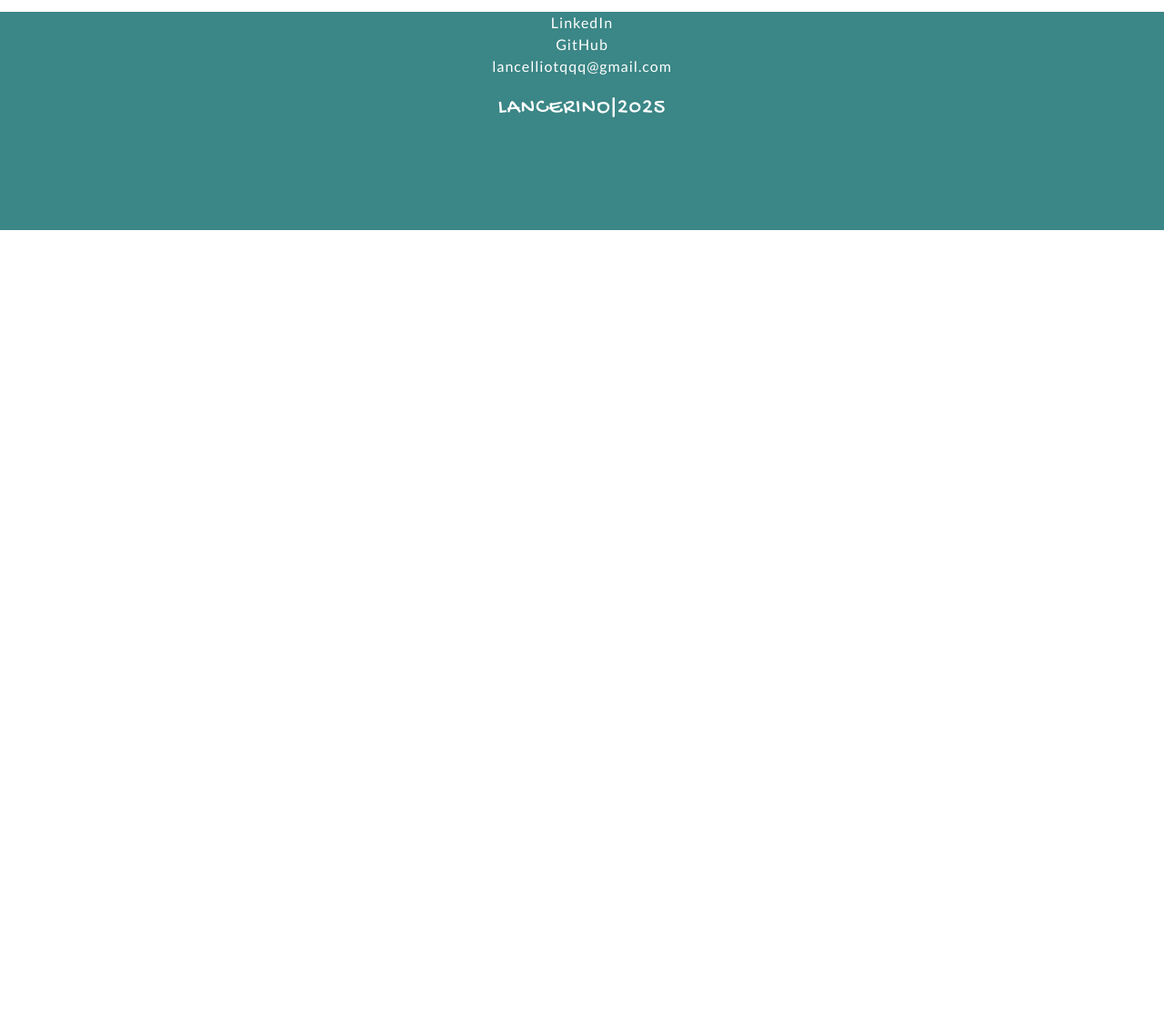
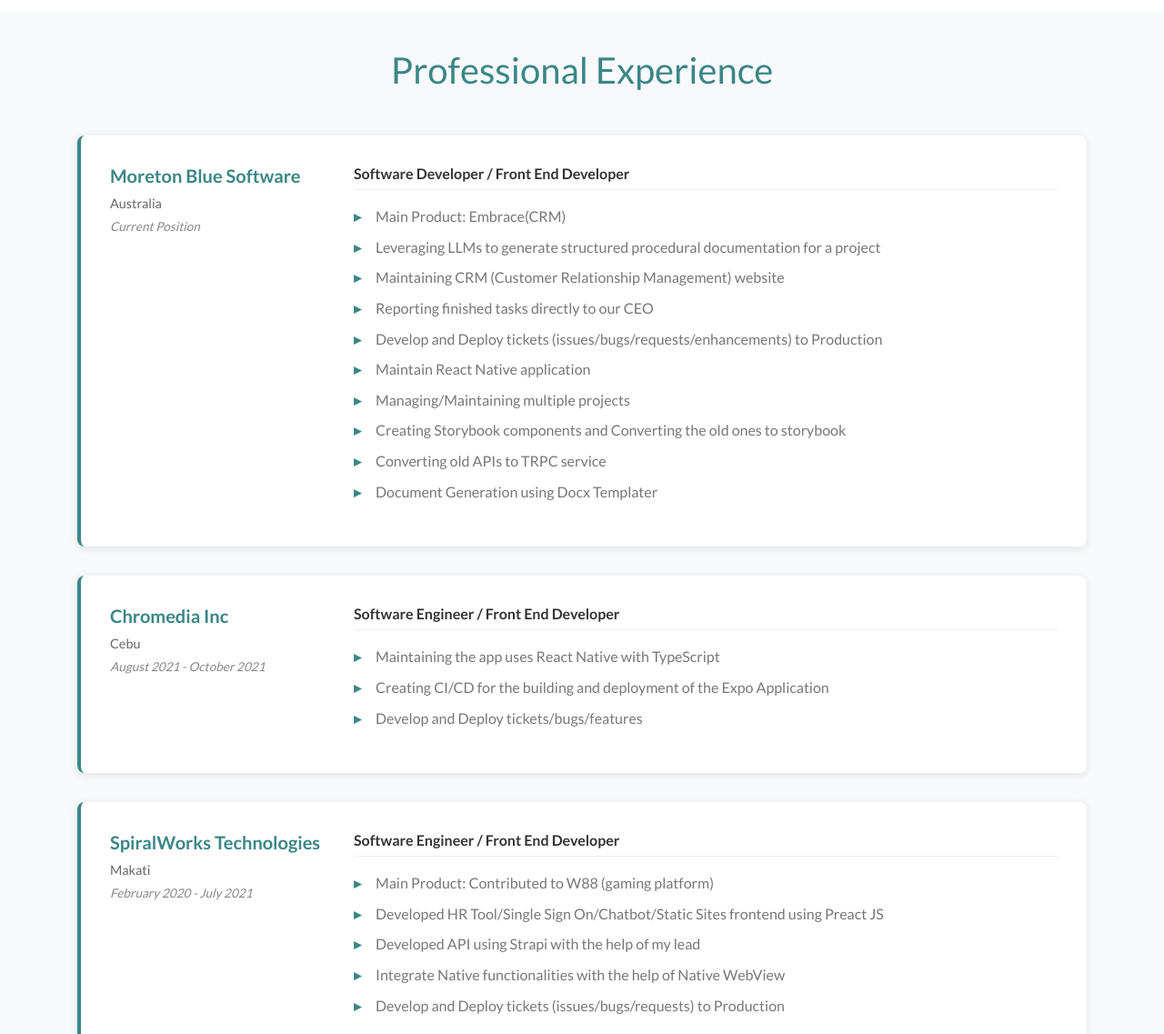
Before and after one commit to lanceliamll/lanceliamll.github.io, a website: page index.html in a window 1280 px wide. Shown: the part 1283-2420 px from the top of the page at 91% size. Before the commit the page ends 1536 px from the top, so only its background shows below. Drawn offline with nearby package versions, Linux system fonts and the light colour scheme.

Commit message:
Added professional experience

```diff
--- a/css/style.css
+++ b/css/style.css
@@ -127,6 +127,79 @@
   margin-bottom: 2vh;
 }
 
+/* Experience Section */
+
+.experience-section {
+  background-color: #f8f9fa;
+  padding: 5vh 0;
+  position: relative;
+}
+
+.experience-container {
+  margin: 0 2rem;
+}
+
+.experience-container h1 {
+  text-align: center;
+  margin-bottom: 3rem;
+  color: #3b8686;
+}
+
+.experience-item {
+  background: white;
+  border-radius: 8px;
+  padding: 2rem;
+  margin-bottom: 2rem;
+  box-shadow: 0 2px 10px rgba(0, 0, 0, 0.1);
+  border-left: 4px solid #3b8686;
+}
+
+.company-name {
+  color: #3b8686;
+  font-weight: 700;
+  margin-bottom: 0.5rem;
+}
+
+.location {
+  color: #666;
+  font-size: 0.9rem;
+  margin-bottom: 0.25rem;
+}
+
+.duration {
+  color: #888;
+  font-size: 0.85rem;
+  font-style: italic;
+}
+
+.job-title {
+  color: #333;
+  font-weight: 600;
+  margin-bottom: 1rem;
+  border-bottom: 1px solid #eee;
+  padding-bottom: 0.5rem;
+}
+
+.responsibilities {
+  list-style-type: none;
+  padding-left: 0;
+}
+
+.responsibilities li {
+  position: relative;
+  padding-left: 1.5rem;
+  margin-bottom: 0.5rem;
+  line-height: 1.6;
+}
+
+.responsibilities li:before {
+  content: "▸";
+  color: #3b8686;
+  position: absolute;
+  left: 0;
+  font-weight: bold;
+}
+
 .projects-section {
   height: 100%;
   background-size: cover;
--- a/index.html
+++ b/index.html
@@ -118,6 +118,82 @@
     </div>
   </div>
 
+  <!-- Experience Section -->
+  <div class="experience-section">
+    <div class="experience-container">
+      <h1>Professional Experience</h1>
+      <div class="container">
+
+        <!-- Moreton Blue Software -->
+        <div class="experience-item">
+          <div class="row">
+            <div class="col-md-3">
+              <h5 class="company-name">Moreton Blue Software</h5>
+              <p class="location">Australia</p>
+              <p class="duration">Current Position</p>
+            </div>
+            <div class="col-md-9">
+              <h6 class="job-title">Software Developer / Front End Developer</h6>
+              <ul class="responsibilities">
+                <li>Main Product: Embrace(CRM)</li>
+                <li>Leveraging LLMs to generate structured procedural documentation for a project</li>
+                <li>Maintaining CRM (Customer Relationship Management) website</li>
+                <li>Reporting finished tasks directly to our CEO</li>
+                <li>Develop and Deploy tickets (issues/bugs/requests/enhancements) to Production</li>
+                <li>Maintain React Native application</li>
+                <li>Managing/Maintaining multiple projects</li>
+                <li>Creating Storybook components and Converting the old ones to storybook</li>
+                <li>Converting old APIs to TRPC service</li>
+                <li>Document Generation using Docx Templater</li>
+              </ul>
+            </div>
+          </div>
+        </div>
+
+        <!-- Chromedia Inc -->
+        <div class="experience-item">
+          <div class="row">
+            <div class="col-md-3">
+              <h5 class="company-name">Chromedia Inc</h5>
+              <p class="location">Cebu</p>
+              <p class="duration">August 2021 - October 2021</p>
+            </div>
+            <div class="col-md-9">
+              <h6 class="job-title">Software Engineer / Front End Developer</h6>
+              <ul class="responsibilities">
+                <li>Maintaining the app uses React Native with TypeScript</li>
+                <li>Creating CI/CD for the building and deployment of the Expo Application</li>
+                <li>Develop and Deploy tickets/bugs/features</li>
+              </ul>
+            </div>
+          </div>
+        </div>
+
+        <!-- SpiralWorks Technologies -->
+        <div class="experience-item">
+          <div class="row">
+            <div class="col-md-3">
+              <h5 class="company-name">SpiralWorks Technologies</h5>
+              <p class="location">Makati</p>
+              <p class="duration">February 2020 - July 2021</p>
+            </div>
+            <div class="col-md-9">
+              <h6 class="job-title">Software Engineer / Front End Developer</h6>
+              <ul class="responsibilities">
+                <li>Main Product: Contributed to W88 (gaming platform)</li>
+                <li>Developed HR Tool/Single Sign On/Chatbot/Static Sites frontend using Preact JS</li>
+                <li>Developed API using Strapi with the help of my lead</li>
+                <li>Integrate Native functionalities with the help of Native WebView</li>
+                <li>Develop and Deploy tickets (issues/bugs/requests) to Production</li>
+              </ul>
+            </div>
+          </div>
+        </div>
+
+      </div>
+    </div>
+  </div>
+
   <!-- Footer -->
 
   <div class="footer">
```
